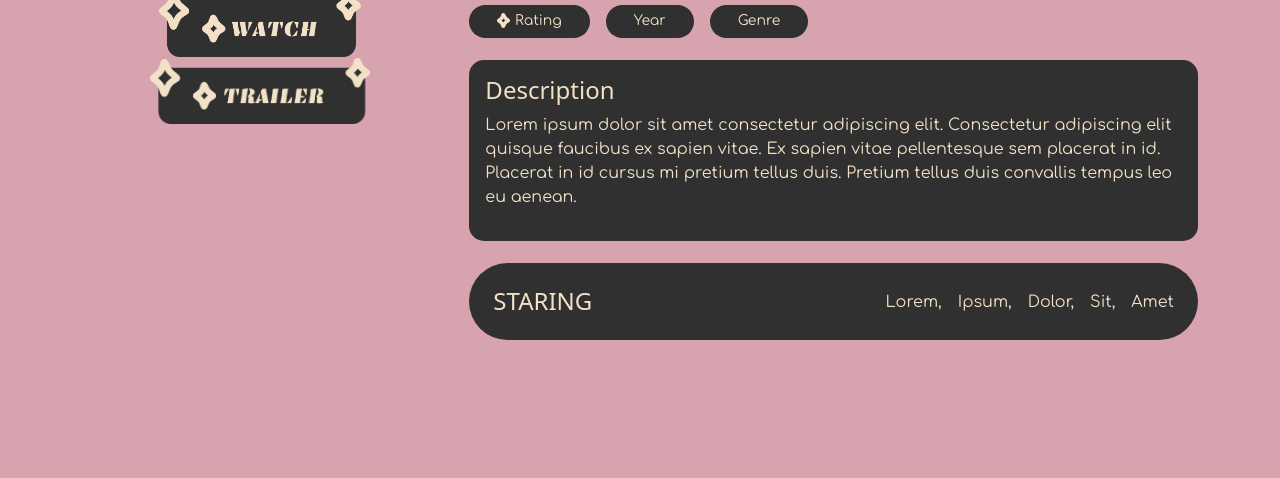
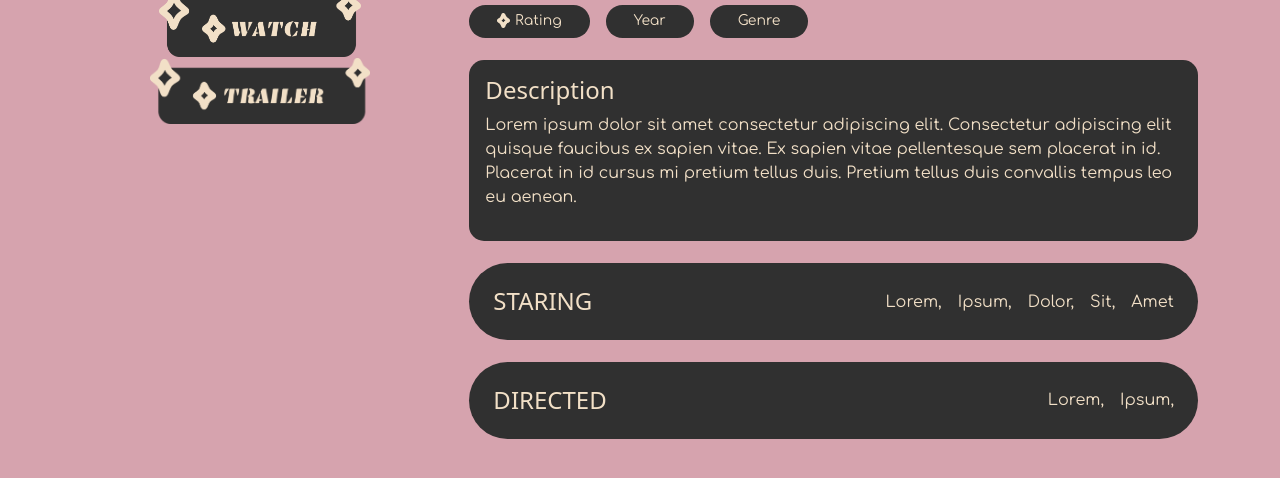
Before and after one commit to remilkies/Group11_Semester2_Term4_FinalWebsiteSubmission, a plain HTML site: page pages/individualMovie/movie-template.html in a window 1280 px wide. Shown: the part 236-714 px from the top of the page. Drawn offline with nearby package versions, Linux system fonts and the light colour scheme; no server answers; a web font is replaced by a local one.

Commit message:
addedDirector section on individual movie template

```diff
--- a/CSS/main.css
+++ b/CSS/main.css
@@ -455,22 +455,23 @@ input[type="search"]:focus {
     text-align: start;
 }
 
-.movie-actors{
-padding: 1em;
+.movie-actors, .movie-directors{
+    padding: 1em;
     margin-left: 1%;
     margin-top: 3%;
     border-radius: 60px;
     background-color: #303030;
     margin-bottom: 0 !important;
+}
 
-}
+
 /*
 .movie-actors h2{
     margin-right: 5%;
     margin-bottom: 0;
 } */
 
-.actor{
+.actor, .director{
     margin-bottom: 0 !important;
 
 }
--- a/css/main.css
+++ b/css/main.css
@@ -455,22 +455,23 @@ input[type="search"]:focus {
     text-align: start;
 }
 
-.movie-actors{
-padding: 1em;
+.movie-actors, .movie-directors{
+    padding: 1em;
     margin-left: 1%;
     margin-top: 3%;
     border-radius: 60px;
     background-color: #303030;
     margin-bottom: 0 !important;
+}
 
-}
+
 /*
 .movie-actors h2{
     margin-right: 5%;
     margin-bottom: 0;
 } */
 
-.actor{
+.actor, .director{
     margin-bottom: 0 !important;
 
 }
--- a/pages/individualMovie/movie-template.html
+++ b/pages/individualMovie/movie-template.html
@@ -148,6 +148,12 @@
               <p class="p-2 actor"> Sit,</p>
               <p class="p-2 actor"> Amet</p>
             </div>
+
+            <div class=" d-flex align-items-center mb-5 movie-directors">
+              <h2 class="me-auto p-2 director">DIRECTED</h2>
+              <p class="p-2 director">Lorem,</p>
+              <p class="p-2 director"> Ipsum,</p>
+            </div>
             </div>
         </div>
     </div>
```
